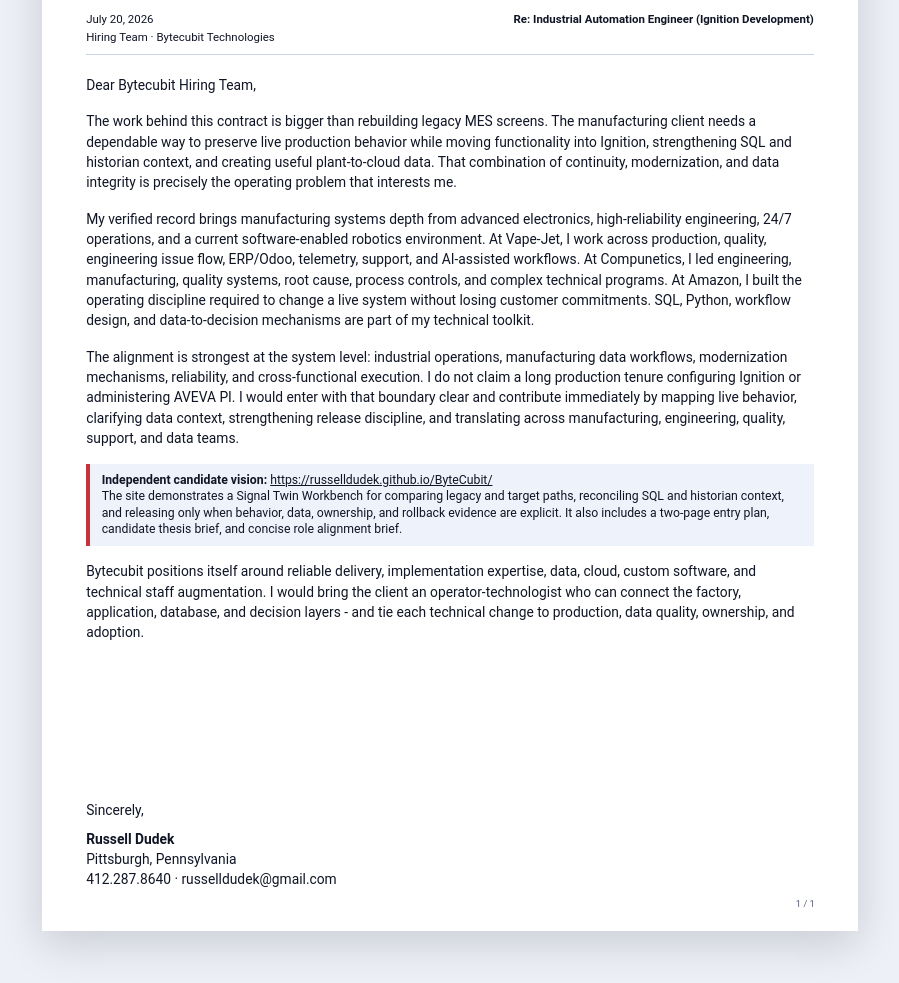
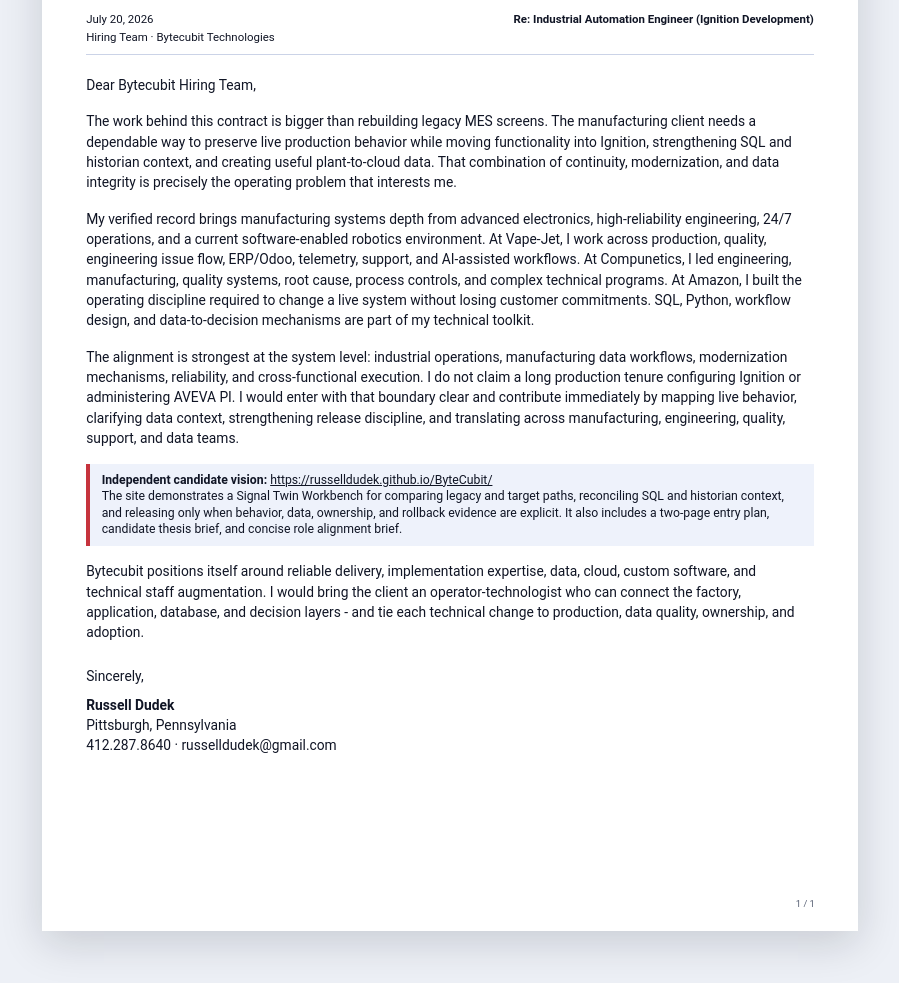
Before and after one commit to russelldudek/ByteCubit, a website: page cover-letter.html in a window 1280 px wide. Shown: the part 215-1198 px from the top of the page, without its empty margins (190-1089 px from the left). Drawn offline with Linux system fonts and the light colour scheme.

Commit message:
Remove artificial cover-letter gap

```diff
--- a/document-layout.css
+++ b/document-layout.css
@@ -64,7 +64,7 @@
 .cover-document .letter-body{display:flex;flex:1;flex-direction:column}
 .cover-document .letter-body p{font-size:10.35pt;line-height:1.47;margin:.085in 0}
 .cover-document .vision-note{border-left:4px solid var(--brand-red);background:var(--brand-pale);padding:.08in .12in;margin:.08in 0;font-size:9.2pt;line-height:1.35}
-.cover-document .letter-close{margin-top:auto}
+.cover-document .letter-close{margin-top:.08in}
 .cover-document .signature{margin-top:.12in}
 
 @media print{
```
